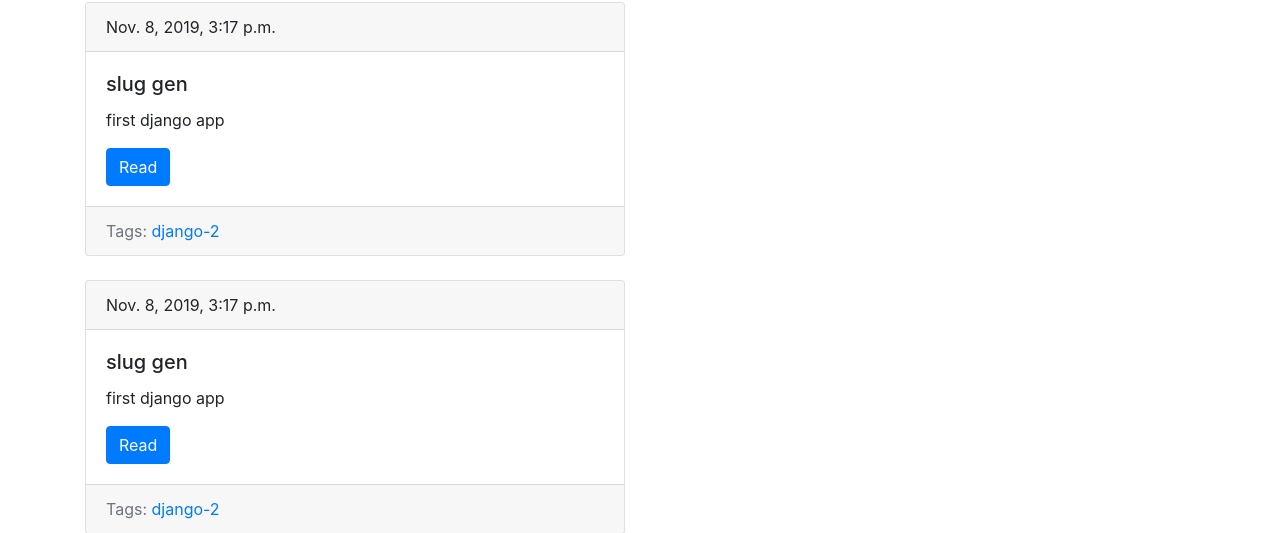
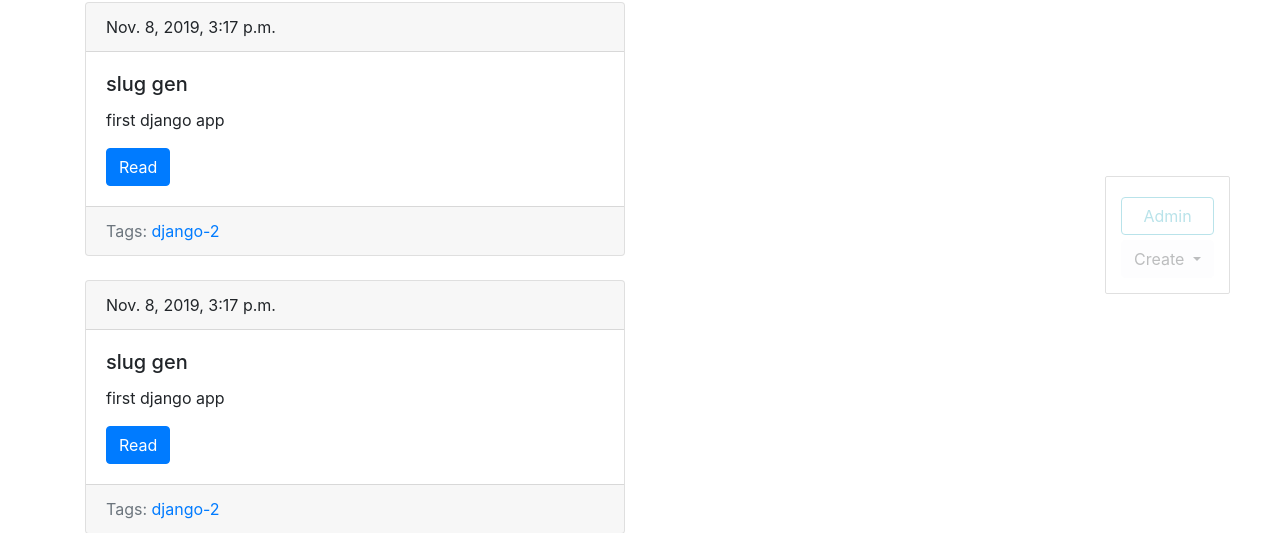
Before and after one commit to technic1/django-blog, a Django app: page /blog/ in a window 1280 px wide. Shown: the part 476-1009 px from the top of the page. Run offline with Django 3.2, Linux system fonts and the light colour scheme; data comes from the database, SQL or seed files in the repository; both versions use the stored data as it was after the commit; some libraries are stand-ins or nearby versions.

Commit message:
admin panel: create, edit, delete

```diff
--- a/blogengine/blog/templates/blog/base_blog.html
+++ b/blogengine/blog/templates/blog/base_blog.html
@@ -1 +1,16 @@
 {% extends 'base.html' %}
+
+{% block admin-panel %}
+
+    <div class="btn-group">
+        <button type="button" class="btn btn-light dropdown-toggle" data-toggle="dropdown" aria-haspopup="true" aria-expanded="false">
+         Create
+        </button>
+        <div class="dropdown-menu">
+          <a class="dropdown-item" href="{% url 'post_create_url' %}">Post</a>
+          <a class="dropdown-item" href="{% url 'tag_create_url' %}">Tag</a>
+        </div>
+      </div>
+    <a href="{{ admin_object.get_update_url }}" class="btn btn-light edit" style="{% if detail %}display: block;{% endif %}">Edit</a>
+    <a href="{{ admin_object.get_delete_url }}" class="btn btn-danger delete" style="{% if detail %}display: block;{% endif %}">Delete</a>
+{% endblock %}
--- a/blogengine/blog/views.py
+++ b/blogengine/blog/views.py
@@ -11,7 +11,6 @@
 def posts_list(request):
     posts = Post.objects.all()
     return render(request, 'blog/index.html', context = {"posts": posts})
-
 
 class PostDetail(ObjectDetailMixin, View):
     model = Post
--- a/blogengine/blogengine/settings.py
+++ b/blogengine/blogengine/settings.py
@@ -121,3 +121,6 @@ USE_TZ = True
 # https://docs.djangoproject.com/en/2.2/howto/static-files/
 
 STATIC_URL = '/static/'
+STATICFILES_DIRS = [
+    os.path.join(BASE_DIR, 'static')
+]
--- /dev/null
+++ b/blogengine/static/css/styles.css
@@ -0,0 +1,22 @@
+.admin-panel {
+    border: 1px solid #999;
+    border-radius: 2px;
+    position: fixed;
+    right: 50px;
+    bottom: 30px;
+    opacity: 0.3;
+    padding: 15px;
+}
+
+.admin-panel:hover {
+    opacity: 1
+}
+
+.admin-panel a {
+    display: block;
+    margin: 5px 0;
+}
+
+a.edit, a.delete {
+    display: none;
+}
--- a/blogengine/templates/base.html
+++ b/blogengine/templates/base.html
@@ -1,11 +1,20 @@
+{% load static %}
 <!DOCTYPE html>
 <html lang="en">
 <head>
     <meta charset="UTF-8">
     <meta name="viewport" content="width=device-width, initial-scale=1.0">
     <meta http-equiv="X-UA-Compatible" content="ie=edge">
+    <script src="https://code.jquery.com/jquery-3.3.1.slim.min.js"
+
+    integrity="sha384-q8i/X+965DzO0rT7abK41JStQIAqVgRVzpbzo5smXKp4YfRvH+8abtTE1Pi6jizo" crossorigin="anonymous"></script>
+    <script src="https://cdnjs.cloudflare.com/ajax/libs/popper.js/1.14.7/umd/popper.min.js"
+    integrity="sha384-UO2eT0CpHqdSJQ6hJty5KVphtPhzWj9WO1clHTMGa3JDZwrnQq4sF86dIHNDz0W1" crossorigin="anonymous"></script>
+    <script src="https://stackpath.bootstrapcdn.com/bootstrap/4.3.1/js/bootstrap.min.js"
+    integrity="sha384-JjSmVgyd0p3pXB1rRibZUAYoIIy6OrQ6VrjIEaFf/nJGzIxFDsf4x0xIM+B07jRM" crossorigin="anonymous"></script>
     <link href="https://stackpath.bootstrapcdn.com/bootstrap/4.3.1/css/bootstrap.min.css" rel="stylesheet"
       integrity="sha384-ggOyR0iXCbMQv3Xipma34MD+dH/1fQ784/j6cY/iJTQUOhcWr7x9JvoRxT2MZw1T" crossorigin="anonymous">
+    <link rel="stylesheet" href="{% static 'css/styles.css' %}">
     <title>
         {% block title %}
             Blog Engine
@@ -13,8 +22,6 @@
     </title>
 </head>
 <body>
-
-
     <nav class="navbar navbar-expand-lg navbar-light bg-light" style="background-color: #e3f2fd;">
       <a class="navbar-brand" href="#">Navbar</a>
       <button class="navbar-toggler" type="button" data-toggle="collapse" data-target="#navbarSupportedContent" aria-controls="navbarSupportedContent" aria-expanded="false" aria-label="Toggle navigation">
@@ -51,5 +58,12 @@
         </div>
     </div>
 
+
+    <div class="admin-panel align-items-center">
+        <a href="/admin" class="btn btn-outline-info">Admin</a>
+        {% block admin-panel  %}{% endblock %}
+    </div>
+
+
 </body>
 </html>
```
Also changed, not shown: blogengine/blog/utils.py (+6 -3 lines), blogengine/db.sqlite3.
